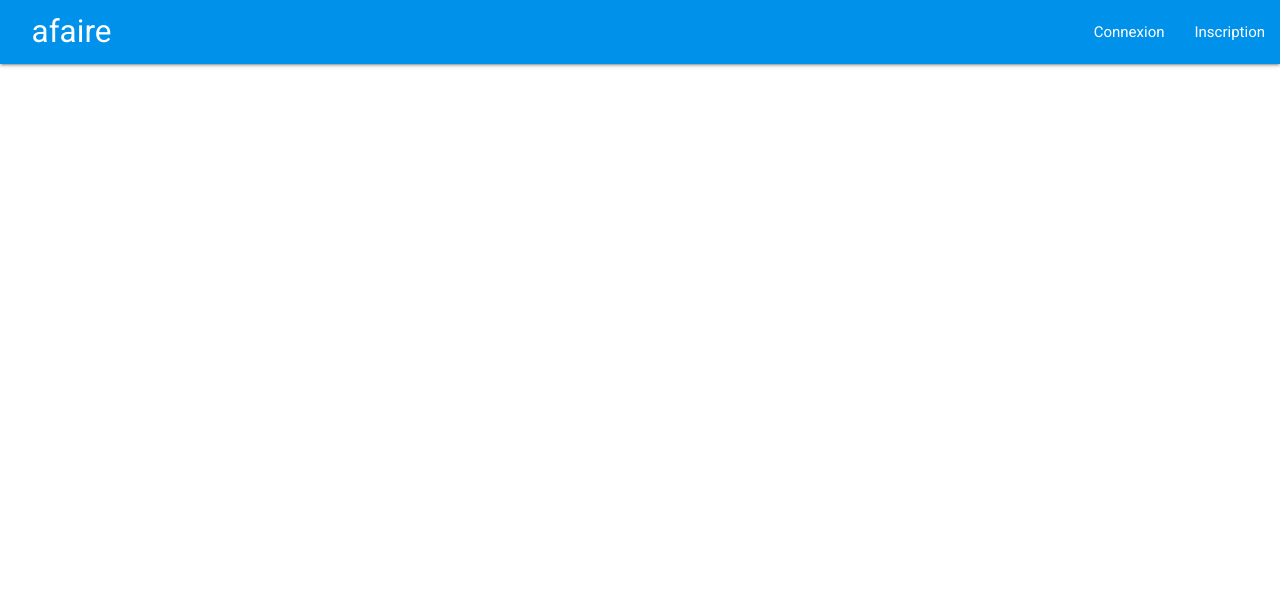
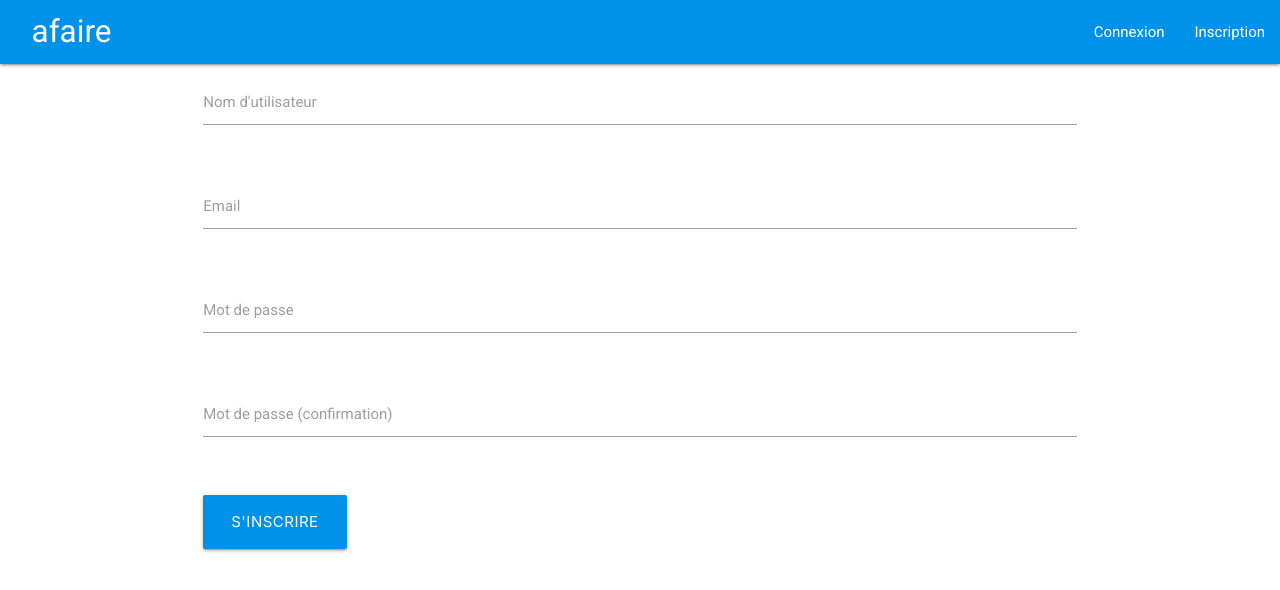
Before and after one commit to theofabry/afaire-front, an Angular app: page /inscription in a window 1280 px wide. Before the commit this address led to /. Shown: the top 590 px of the page. Built offline with nearby package versions, Linux system fonts and the light colour scheme.

Commit message:
Added registration form

```diff
--- a/src/app/app-routing.module.ts
+++ b/src/app/app-routing.module.ts
@@ -1,11 +1,13 @@
 import { NgModule } from '@angular/core';
 import { Routes, RouterModule } from '@angular/router';
 import { IndexComponent } from './index/index.component';
+import { RegistrationComponent } from './registration/registration.component';
 
 
 const routes: Routes = [
   { path: 'accueil', component: IndexComponent },
-  { path: '', redirectTo: 'accueil/', pathMatch: 'full' },
+  { path: 'inscription', component: RegistrationComponent },
+  { path: '', redirectTo: 'accueil', pathMatch: 'full' },
 ];
 
 @NgModule({
--- a/src/app/app.component.html
+++ b/src/app/app.component.html
@@ -3,7 +3,7 @@
     <a routerLink="/accueil" class="brand-logo">afaire</a>
     <ul id="nav-mobile" class="right hide-on-med-and-down">
       <li><a href="">Connexion</a></li>
-      <li><a href="">Inscription</a></li>
+      <li><a routerLink="/inscription">Inscription</a></li>
     </ul>
   </div>
 </nav>
--- a/src/app/index/index.component.html
+++ b/src/app/index/index.component.html
@@ -9,5 +9,5 @@
 
 <div class="row center">
   <a class="btn btn-large" href="#">En savoir plus</a>
-  <a class="btn btn-large" href="#">Inscription</a>
+  <a class="btn btn-large" routerLink="/inscription">Inscription</a>
 </div>
--- /dev/null
+++ b/src/app/registration/registration.component.css
@@ -0,0 +1,3 @@
+.btn {
+  background-color: #0091ea;
+}
--- /dev/null
+++ b/src/app/registration/registration.component.html
@@ -0,0 +1,38 @@
+<div class="row">
+  <form #userForm="ngForm" class="col s12">
+    <div class="row">
+      <div class="input-field col s12">
+        <input id="username" type="text" class="validate" [(ngModel)]="user.username" name="username" required #username="ngModel">
+        <label for="username">Nom d'utilisateur</label>
+        <span class="helper-text" *ngIf="!username.valid && username.touched">Le nom d'utilisateur est obligatoire.</span>
+      </div>
+    </div>
+    <div class="row">
+      <div class="input-field col s12">
+        <input id="email" type="email" class="validate" [(ngModel)]="user.email" name="email" required #email="ngModel">
+        <label for="email">Email</label>
+        <span class="helper-text" *ngIf="!email.valid && email.touched">Entrez une adresse électronique valide.</span>
+      </div>
+    </div>
+    <div class="row">
+      <div class="input-field col s12">
+        <input id="password" type="password" class="validate" [(ngModel)]="user.password" name="password" required #password="ngModel">
+        <label for="password">Mot de passe</label>
+        <span class="helper-text" *ngIf="!password.valid && password.touched">Le mot de passe est obligatoire.</span>
+      </div>
+    </div>
+    <div class="row">
+      <div class="input-field col s12">
+        <input id="password_confirmation" type="password" [class.valid]="passwordConfirmation === user.password" [class.invalid]="passwordConfirmation !== user.password && passwordConfirmationField.touched" [(ngModel)]="passwordConfirmation" name="password-confirmation" required #passwordConfirmationField="ngModel">
+        <label for="password_confirmation">Mot de passe (confirmation)</label>
+        <span class="helper-text" *ngIf="!passwordConfirmationField.valid && passwordConfirmationField.touched">Entrez le mot de passe une nouvelle fois.</span>
+        <span class="helper-text" *ngIf="user.password !== passwordConfirmation && passwordConfirmationField.touched">Les mots de passe ne correspondent pas.</span>
+      </div>
+    </div>
+    <div class="row">
+      <div class="input-field col s12">
+        <button (click)="onSubmit()" class="btn btn-large waves-effect waves-light" type="submit">S'inscrire</button>
+      </div>
+    </div>
+  </form>
+</div>
--- /dev/null
+++ b/src/app/registration/registration.component.ts
@@ -0,0 +1,24 @@
+import { Component, OnInit } from '@angular/core';
+import { User } from '../user';
+
+@Component({
+  selector: 'app-registration',
+  templateUrl: './registration.component.html',
+  styleUrls: ['./registration.component.css']
+})
+export class RegistrationComponent implements OnInit {
+
+  submitted = false;
+  user = new User();
+  passwordConfirmation = '';
+
+  constructor() { }
+
+  ngOnInit(): void {
+  }
+
+  onSubmit(): void {
+    this.submitted = true;
+  }
+
+}
--- /dev/null
+++ b/src/app/user.ts
@@ -0,0 +1,10 @@
+export class User {
+
+  constructor(
+    public id?: number,
+    public username?: string,
+    public email?: string,
+    public password?: string,
+  ) {
+  }
+}
```
Also changed, not shown: src/app/app.module.ts (+6 -2 lines), 2 other files (tests, documents, lock files or other folders).
